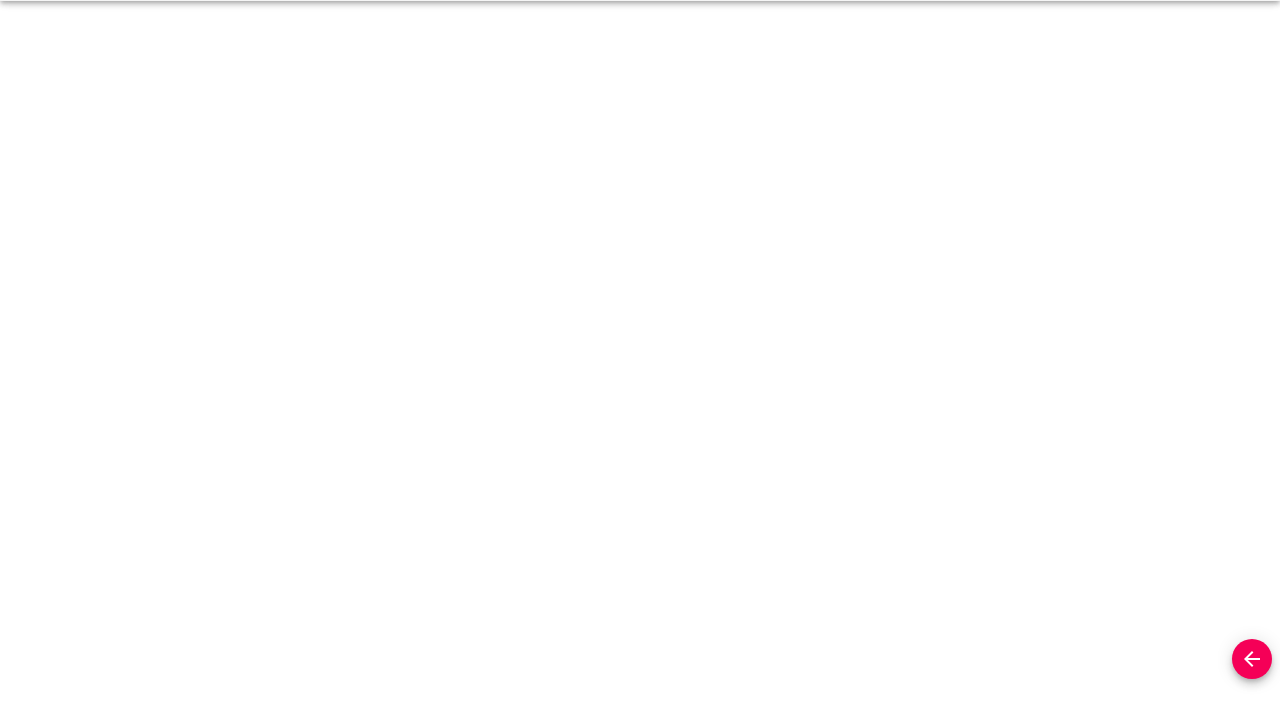
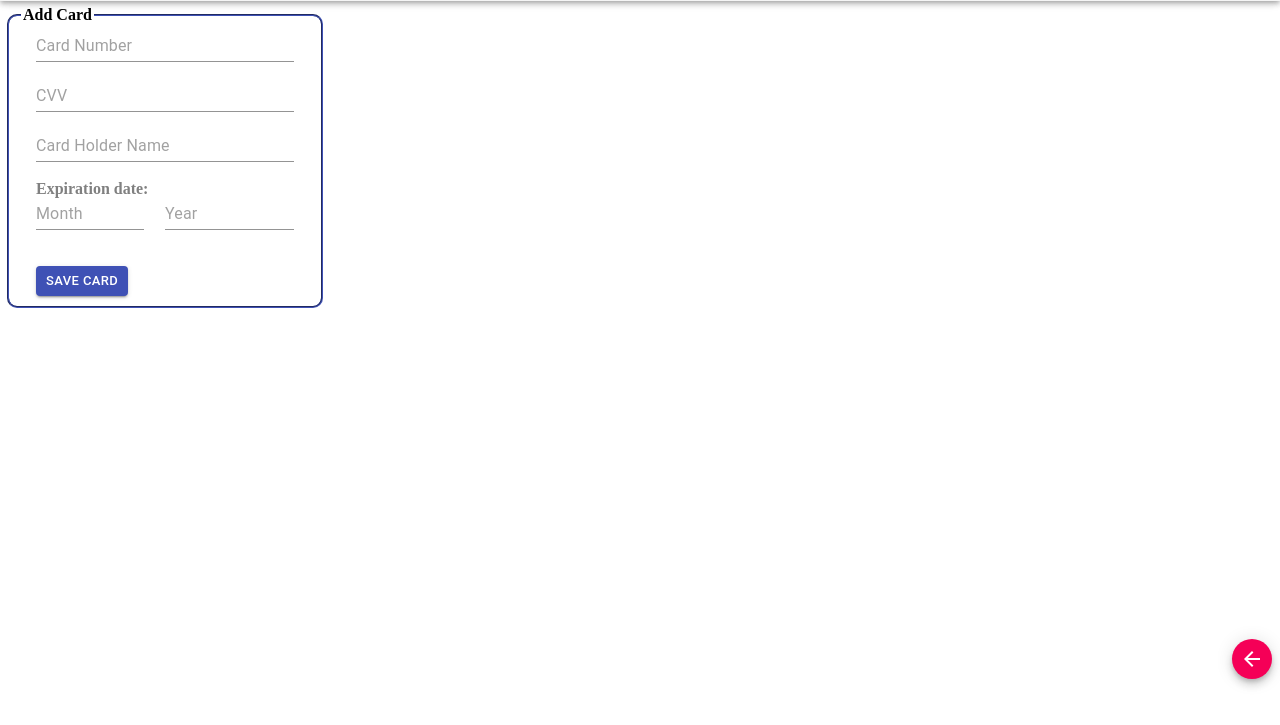
Before and after one commit to m1r4z/card-data-autocomplete, a React app: page / in a window 1280 px wide. Both pictures are taken after a click on the button "add-card". Shown: the part 63-788 px from the top of the page. Built offline with nearby package versions, Linux system fonts and the light colour scheme.

Commit message:
Static card data input fields added

```diff
--- a/src/views/Popup/App.css
+++ b/src/views/Popup/App.css
@@ -24,3 +24,8 @@ body {
 	left: auto;
 	z-index: 1000;
 }
+
+.add-card {
+	padding-left: 15px;
+	padding-right: 15px;
+}
--- a/src/views/Popup/components/AddCard.js
+++ b/src/views/Popup/components/AddCard.js
@@ -1,5 +1,68 @@
+import { Button, Grid, Input } from "@material-ui/core";
+
 const AddCard = () => {
-	return <div></div>;
+	return (
+		<fieldset style={{ borderRadius: "10px", borderColor: "#3f51b5" }}>
+			<legend style={{ fontSize: 16 }}>
+				<b>Add Card</b>
+			</legend>
+			<div class="add-card">
+				<Input
+					id="card-number"
+					color="default"
+					value={""}
+					placeholder="Card Number"
+					fullWidth={true}
+				/>
+				<br />
+				<br />
+				<Input
+					id="card-cvv"
+					color="default"
+					value={""}
+					placeholder="CVV"
+					fullWidth={true}
+				/>
+				<br />
+				<br />
+				<Input
+					id="card-holder-name"
+					color="default"
+					value={""}
+					placeholder="Card Holder Name"
+					fullWidth={true}
+				/>
+				<br />
+				<br />
+				<b style={{ color: "gray" }}>Expiration date: </b>
+				<br />
+				<Grid container>
+					<Grid xs={5} item>
+						<Input
+							id="card-expiration-date-month"
+							color="default"
+							value={""}
+							placeholder="Month"
+						/>
+					</Grid>
+					<Grid xs={1} item></Grid>
+					<Grid xs={6} item>
+						<Input
+							id="card-expiration-date-year"
+							color="default"
+							value={""}
+							placeholder="Year"
+						/>
+					</Grid>
+				</Grid>
+				<br />
+				<br />
+				<Button variant="contained" size="small" color="primary">
+					Save Card
+				</Button>
+			</div>
+		</fieldset>
+	);
 };
 
 export default AddCard;
```
